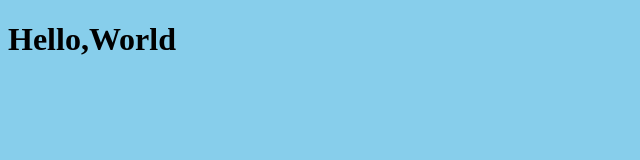
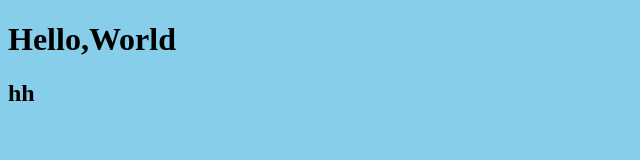
Before and after one commit to ZaKi-W/demo, a plain HTML site: page index.html in a window 1280 px wide. Shown: the full height of the page, 0-640 px from the left. Drawn offline with Linux system fonts and the light colour scheme.

```diff
--- a/index.html
+++ b/index.html
@@ -8,5 +8,6 @@
 </head>
 <body>
     <h1>Hello,World</h1>
+    <h2>hh</h2>
 </body>
 </html>
```
